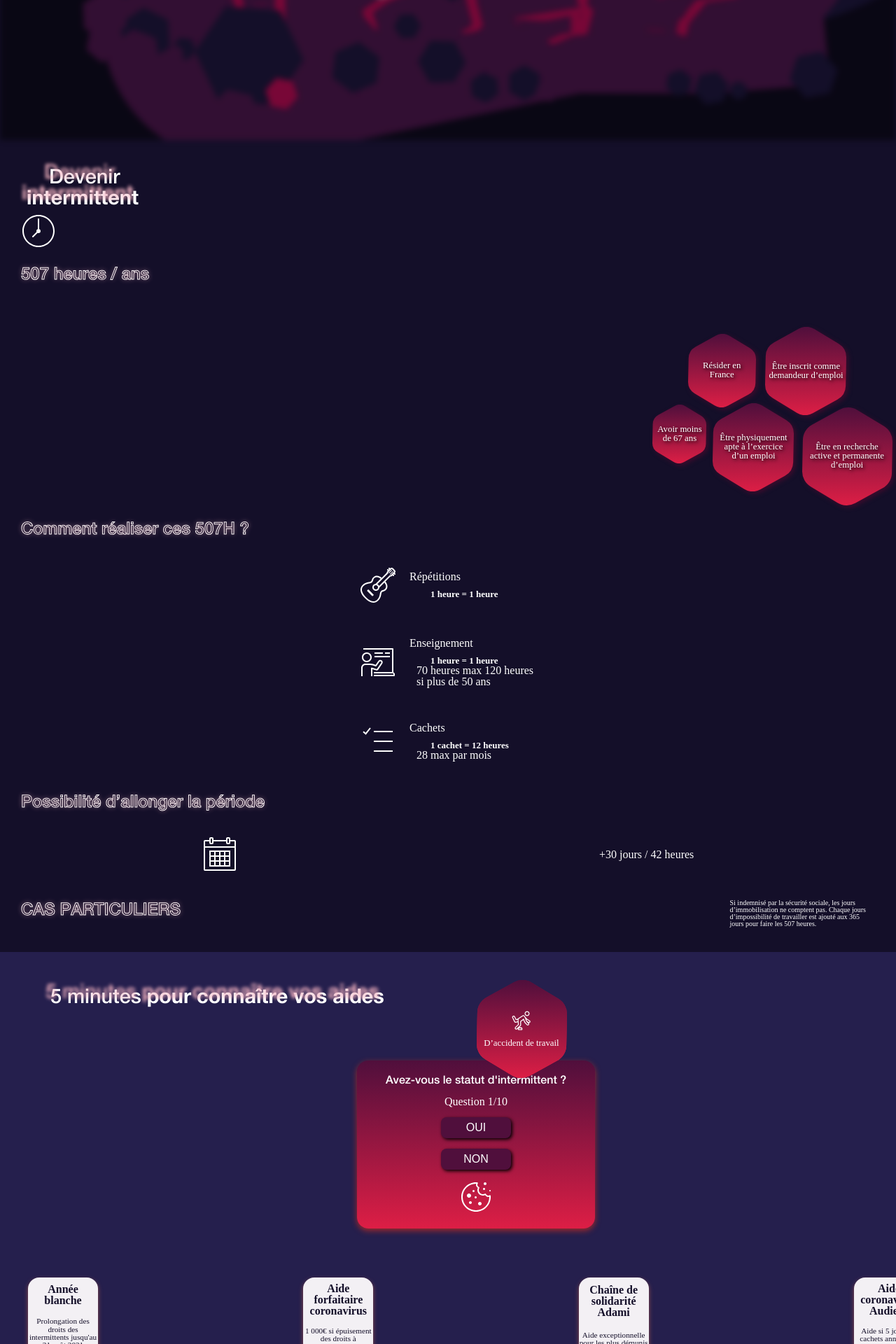
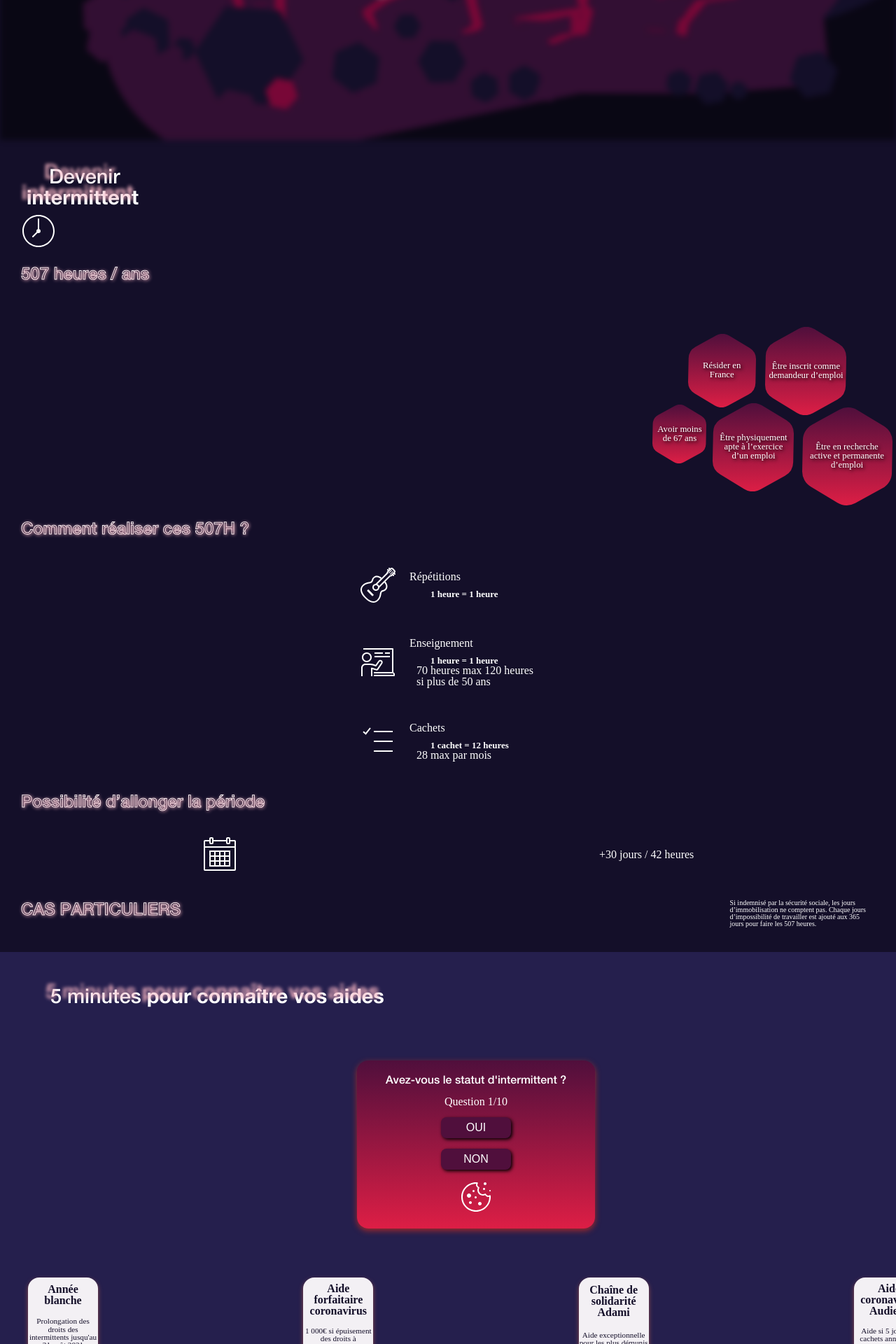
Before and after one commit to MisterAzix/vivre-intermittence, a Jekyll site: the page built from index.md, in a window 1280 px wide. Shown: the part 670-2590 px from the top of the page at 70% size. Built offline with Jekyll 4.4.1, drawn with Linux system fonts in a browser that asks for light colours.

Commit message:
Revert "Subtitle neon : Adding centered class"
This reverts commit 5269336e1bc656616608c64f8d7f6db1a4e53485.

```diff
--- a/_includes/components/hexagone_icon.html
+++ /dev/null
@@ -1,4 +0,0 @@
-<div class="hexagone-icon">
-    <img src="{{ include.link }}" alt="Hexagone Icon">
-    <p>{{ include.content }}</p>
-</div>
--- a/_includes/components/subtitle_neon.html
+++ b/_includes/components/subtitle_neon.html
@@ -1,6 +1,4 @@
-<div class="subtitle-neon {{ include.class }}">
-    <div>
-        <h3 class="subtitle-neon-main">{{ include.subtitle }}</h3>
-        <h3 class="subtitle-neon-shadow">{{ include.subtitle }}</h3>
-    </div>
+<div class="subtitle-neon">
+    <h3 class="subtitle-neon-main">{{ include.subtitle }}</h3>
+    <h3 class="subtitle-neon-shadow">{{ include.subtitle }}</h3>
 </div>
--- a/_includes/pages/sections/form.html
+++ b/_includes/pages/sections/form.html
@@ -1,10 +1,4 @@
 <section class="form">
-
-    <div class="hexagone-icon-container">
-        {% include components/hexagone_icon.html link="/assets/img/icon/icon-stethoscope.svg" content="En cas d’arrêt maladie" %}
-        {% include components/hexagone_icon.html link="/assets/img/icon/icon-mother.svg" content="De congés maternités" %}
-        {% include components/hexagone_icon.html link="/assets/img/icon/icon-watch-your-step.svg" content="D’accident de travail" %}
-    </div>
 
     {% include components/subtitle.html subtitle='5 minutes <span class="bold">pour connaître vos aides</span>' %}
     <div class="form-container">
--- a/_sass/components/_hexagone.scss
+++ b/_sass/components/_hexagone.scss
@@ -9,7 +9,8 @@
     justify-content: center;
     align-items: center;
     box-sizing: border-box;
-    filter: drop-shadow(3px 3px 3px #3B0B2C);
+    box-shadow: 3px 3px 5px $main-gradient;
+    text-shadow: 3px 3px 5px $main-gradient;
 
     p {
         font-size: 0.8rem;
--- a/_sass/components/_hexagone_icon.scss
+++ /dev/null
@@ -1,23 +0,0 @@
-.hexagone-icon {
-    background: url("/assets/img/hexagone_middle_social.svg") no-repeat center center;
-    background-size: auto;
-    position: absolute;
-    height: 140px;
-    width: 130px;
-    padding: 5px 10px;
-    display: flex;
-    justify-content: center;
-    align-items: center;
-    flex-direction: column;
-    box-sizing: border-box;
-
-    img {
-        height: 32px;
-        margin-bottom: 10px;
-    }
-
-    p {
-        font-size: 0.8rem;
-        text-align: center;
-    }
-}
--- a/_sass/components/_subtitle_neon.scss
+++ b/_sass/components/_subtitle_neon.scss
@@ -1,15 +1,7 @@
 .subtitle-neon {
     width: 100%;
+    position: relative;
     margin: 20px 0;
-
-    div {
-        position: relative;
-    }
-
-    &.subtitle-neon-center {
-        display: flex;
-        justify-content: center;
-    }
 
     .subtitle-neon-main {
         font-size: 1.5rem;
@@ -19,12 +11,11 @@
     }
 
     .subtitle-neon-shadow {
-        opacity: 0.5;
         font-size: 1.5rem;
         position: absolute;
-        top: 0px;
-        left: 0px;
+        top: 1px;
+        left: 1px;
         color: transparent;
-        text-shadow: 0 0px 7px #f2b1c0;
+        text-shadow: 0 0px 5px #f2b1c0;
     }
 }
--- a/_sass/main.scss
+++ b/_sass/main.scss
@@ -9,7 +9,6 @@
 /* COMPONENTS */
 @import 'components/classic_button';
 @import 'components/help_card';
-@import 'components/hexagone_icon';
 @import 'components/hexagone';
 @import 'components/navbar';
 @import 'components/small_button';
```
Also changed, not shown: assets/img/icon/icon-mother.svg (deleted), assets/img/icon/icon-stethoscope.svg (deleted), assets/img/icon/icon-watch-your-step.svg (deleted), assets/img/social_logo/logo_linkedin.svg (added).
